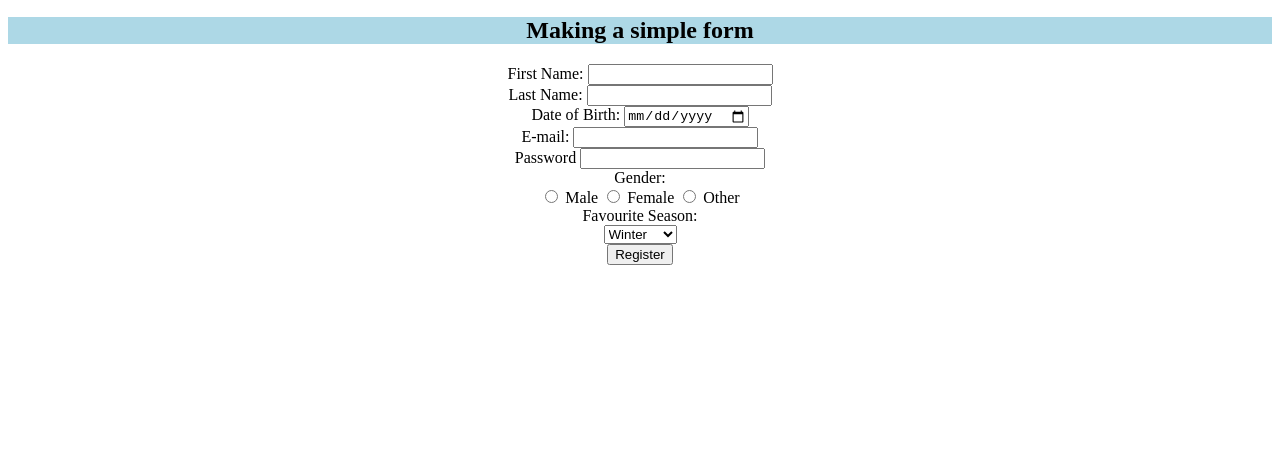
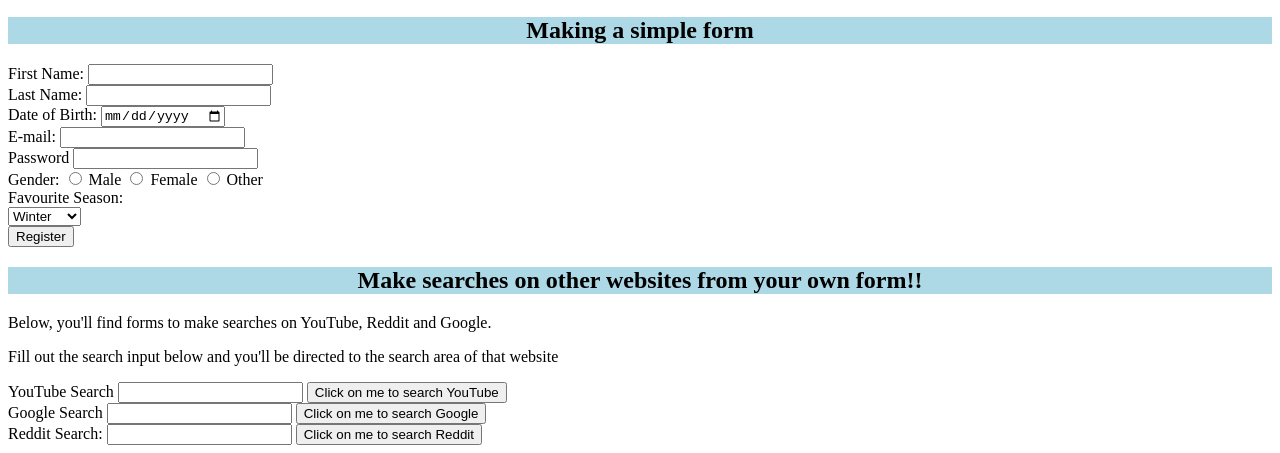
Before and after one commit to Minamakhlouf/basics, a plain HTML site: page index.html in a window 1280 px wide. Shown: the part 1139-1592 px from the top of the page. Before the commit the page ends 1412 px from the top, so only its background shows below. Drawn offline with Linux system fonts and the light colour scheme.

Commit message:
made new forms

```diff
--- a/index.html
+++ b/index.html
@@ -62,17 +62,27 @@
         </div>
         <h2>Making a simple form</h2>
         <form method="POST">
-            <label for="firstName">First Name: </label>
-            <input type="text" id="firstName" required name="firstname"> <br>
-            <label for="firstName">Last Name: </label>
-            <input type="text" id="lastName" required name="lastname"> <br>
-            <label for="birthdate">Date of Birth:</label>
-            <input type="date" id="birthdate" required name="dob"> <br>
-            <label for="email">E-mail: </label>
-            <input type="email" id="email" required name="email"> <br>
-            <label for="password">Password</label>
-            <input type="password" minlength="5" name="password"> <br>
-            Gender: <br>
+            <div>
+                <label for="firstName">First Name: </label>
+                <input type="text" id="firstName" required name="firstname">
+            </div>
+            <div>
+                <label for="firstName">Last Name: </label>
+                <input type="text" id="lastName" required name="lastname">
+            </div>
+            <div>
+                <label for="birthdate">Date of Birth:</label>
+                <input type="date" id="birthdate" required name="dob">
+            </div>
+            <div>
+                <label for="email">E-mail: </label>
+                <input type="email" id="email" required name="email">
+            </div>
+            <div>
+                <label for="password">Password</label>
+                <input type="password" minlength="5" name="password">
+            </div>
+            <label for="gender">Gender: </label>
             <input type="radio" name="gender" id="male" value="male"> <label for="male">Male</label>
             <input type="radio" name="gender" id="female" value="female"> <label for="female">Female</label>
             <input type="radio" name="gender" id="other" value="other"> <label for="other">Other</label> <br>
@@ -85,6 +95,24 @@
             </select> <br>
             <input type="submit" value="Register">
         </form>
+        <h2>Make searches on other websites from your own form!!</h2>
+        <p>Below, you'll find forms to make searches on YouTube, Reddit and Google.</p>
+        <p>Fill out the search input below and you'll be directed to the search area of that website</p>
+        <form action="https://www.youtube.com/results">
+            <label for="YouTube">YouTube Search</label>
+            <input type="text" id="YouTube" name="search_query" required>
+            <button>Click on me to search YouTube</button>
+        </form>
+        <form action="https://www.google.com/search">
+            <label for="google">Google Search</label>
+            <input type="text" id="google" name="q" required>
+            <button>Click on me to search Google</button>
+        </form>
+        <form action="https://www.reddit.com/search">
+            <label for="reddit">Reddit Search: </label>
+            <input type="text" id="reddit" name="q" required>
+            <button>Click on me to search Reddit</button>
+        </form>
         <script src="javascript.js"></script>
     </body>
 </html>
--- a/javascript.js
+++ b/javascript.js
@@ -69,3 +69,7 @@ container.addEventListener("click", function(evt) {
     clickCounter.textContent = `You've changed the gallery ${counter} times`
     imageSrc = [];
 });
+
+picturesArray.filter(function() {
+
+})
--- a/style.css
+++ b/style.css
@@ -64,7 +64,3 @@ h2 {
 #counter {
     text-align: center;
 }
-
-form {
-    text-align: center;
-}
```
